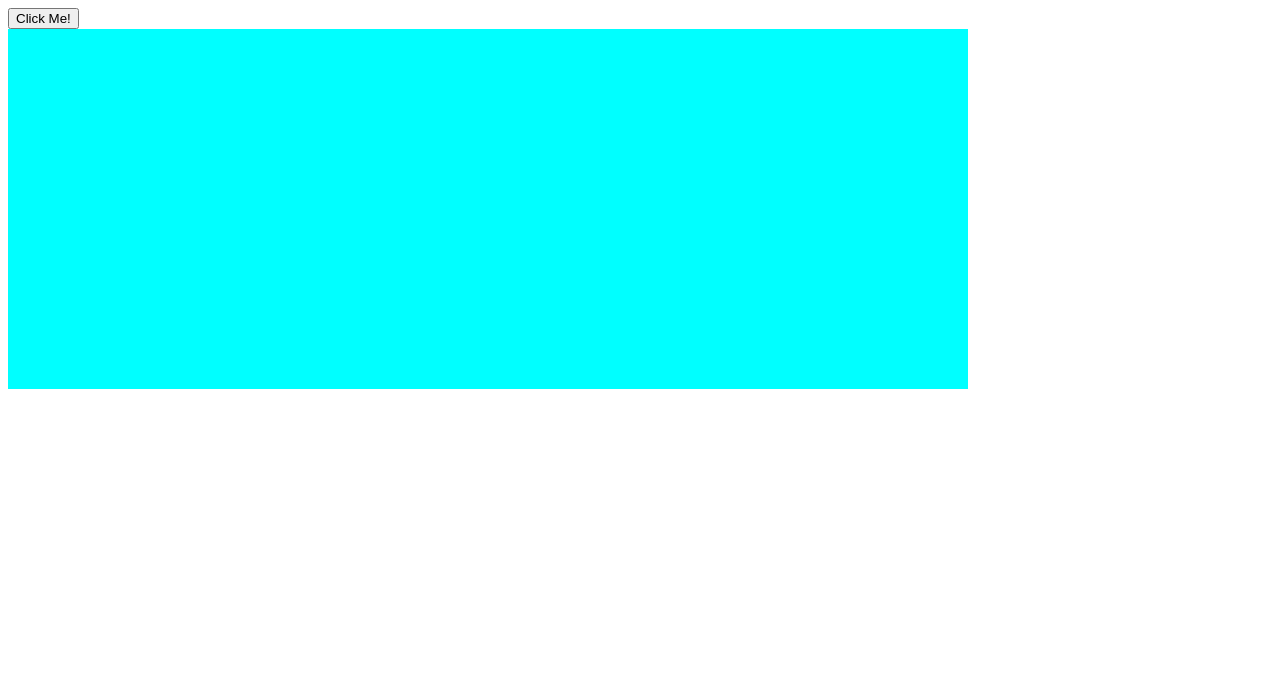
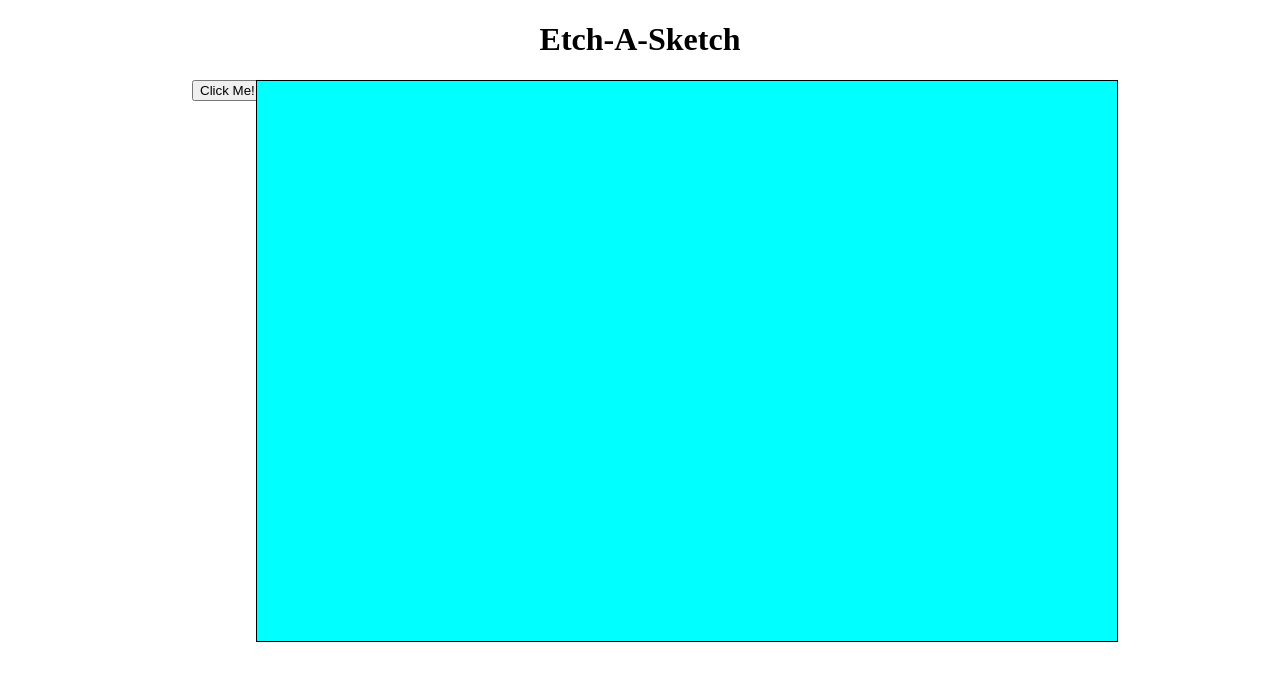
Before and after one commit to kevinisheaven/Etch-A-Sketch, a plain HTML site: page index.html in a window 1280 px wide. Drawn offline with Linux system fonts and the light colour scheme.

Commit message:
positioned container and button

```diff
--- a/index.html
+++ b/index.html
@@ -11,6 +11,7 @@
 
 
     <body>
+        <h1>Etch-A-Sketch</h1>
         <button type="button">Click Me!</button>
 
         <div id="container">
--- a/style.css
+++ b/style.css
@@ -1,3 +1,14 @@
+h1 {
+  font-family: "Fantasy";
+  text-align: center;
+}
+
+button {
+  position: absolute;
+  left: 15%;
+
+}
+
 .gridRow {
   border: 1px solid black;
   /* width: 100%;
@@ -7,11 +18,14 @@
 
 #container{
   background-color: aqua;
-  width: 960px;
-  height: 360px;
+  width: 860px;
+  height: 560px;
   display: table;
-  flex-direction: column;
-
+  /* flex-direction: column; */
+  border: 1px solid black;
+  position: absolute;
+  /* right: 50%; */
+  left: 20%;
 }
 
 .cell {
```
